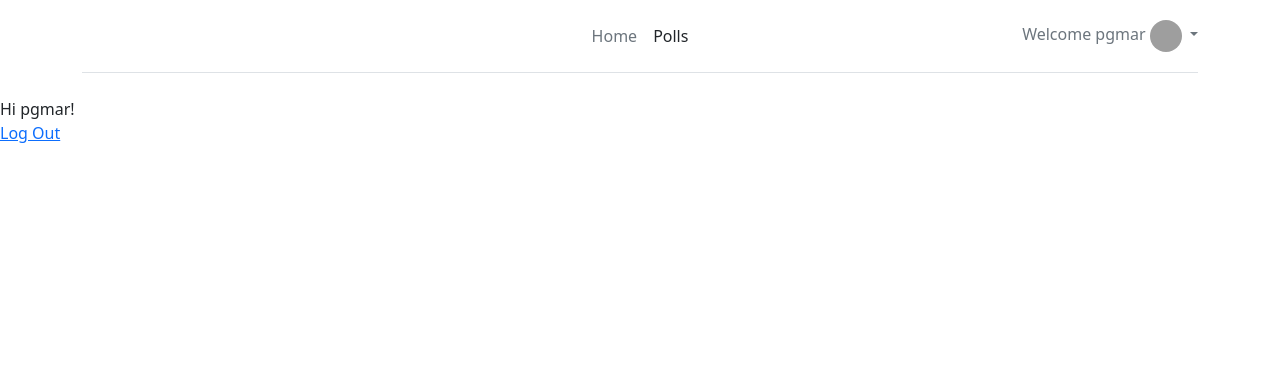
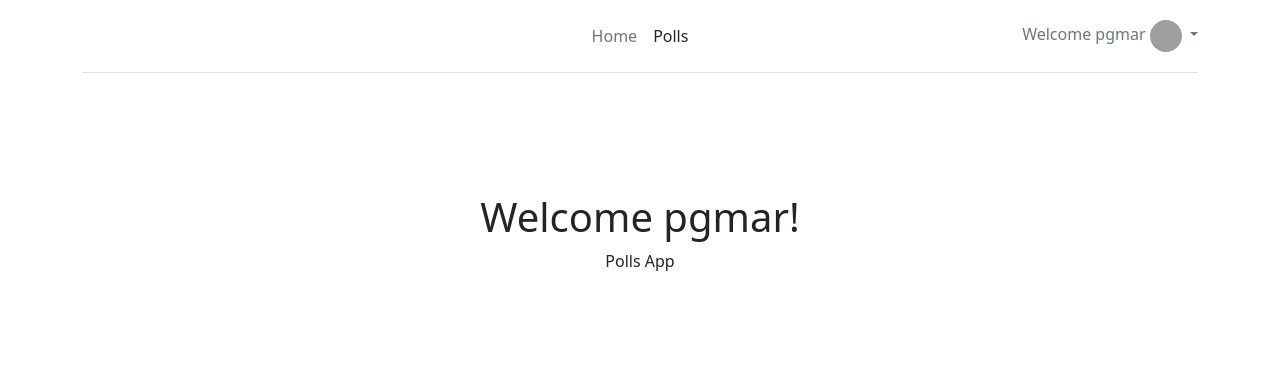
Before and after one commit to mavinii/mysite, a Django app: page / in a window 1280 px wide. Shown: the top 384 px of the page. Run offline with Django 4.2, Linux system fonts and the light colour scheme; a user stored in the database is signed in; grey boxes are pictures that could not be loaded.

```diff
--- a/templates/base.html
+++ b/templates/base.html
@@ -32,7 +32,7 @@
               <div class="dropdown text-end">
                 <a href="#" class="d-block link-dark text-decoration-none dropdown-toggle text-muted" data-bs-toggle="dropdown" aria-expanded="false">
                   Welcome {{ user.username }}
-                  <img src="https://github.com/mdo.png" alt="mdo" width="32" height="32" class="rounded-circle">
+                  <img src="https://thispersondoesnotexist.com/image" alt="mdo" width="32" height="32" class="rounded-circle">
                 </a>
                 <ul class="dropdown-menu text-small">
                   <li><a class="dropdown-item" href="{% url 'logout' %}">Sign out</a></li>
--- a/templates/home.html
+++ b/templates/home.html
@@ -3,20 +3,27 @@
 {% block title %}Home{% endblock %}
 {% block content %}
 
+<!-- This function checks if the user is logged in -->
 {% if user.is_authenticated %}
-  Hi {{ user.username }}!
-  <p><a href="{% url 'logout' %}">Log Out</a></p>
-{% else %}
-
-  <!-- This is the main page, it shows when the user logs in for the first time -->
   <section class="py-5 text-center container">
     <div class="row py-lg-5">
       <div class="col-lg-6 col-md-8 mx-auto">
-        <h1>Welcome to Polls App</h1>
-        <p>Please, <a href="{% url 'login' %}">log in</a> to play around with it.</p>
+        <h1>Welcome {{ user.username }}!</h1>
+        <p>Polls App</p>
       </div>
     </div>
   </section>
 
+  <!-- If the user is not logged in, display -->
+{% else %}
+  <section class="py-5 text-center container">
+    <div class="row py-lg-5">
+      <div class="col-lg-6 col-md-8 mx-auto">
+        <p class="lead mb-4">You are not logged in</p>
+        <p class="lead mb-4">Please log-in to see polls and vote.</p>
+      </div>
+    </div>
+  </section>
 {% endif %}
+
 {% endblock %}
```
Also changed, not shown: polls/templates/polls/index.html (+11 -8 lines), db.sqlite3.
